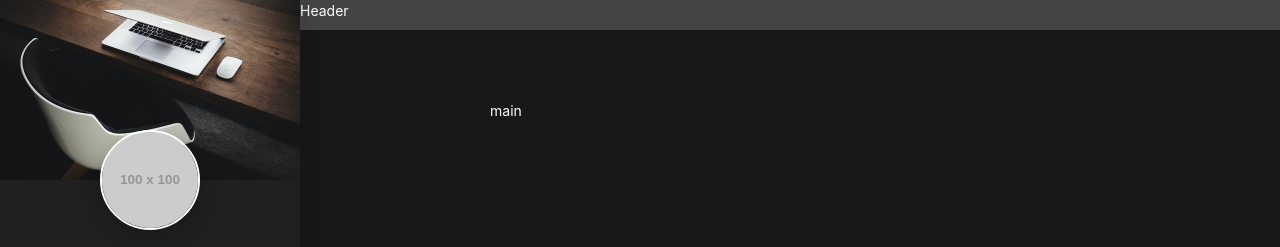
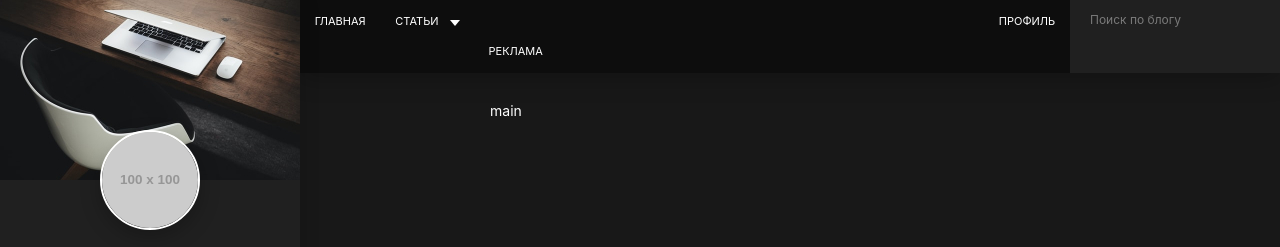
Before and after one commit to LeeGooL/personal-blog, a plain HTML site: page dist/index.html in a window 1280 px wide. Shown: the top 247 px of the page. Drawn offline with Linux system fonts and the light colour scheme; placeholder pictures from the web are drawn by us.

Commit message:
The site header is ready

```diff
--- a/dist/index.html
+++ b/dist/index.html
@@ -19,9 +19,56 @@
   <body>
     <div class="page">
       <!-- Header -->
-      <header class='header'>
-        Header
+      <header class="header">
+        <div class="header__left">
+          <nav class="nav">
+            <ul class="nav__list">
+              <li class='nav__item'>
+                <a class="nav__link" href="#!">Главная</a>
+              </li>
+              <li class='nav__item'>
+                <a class="nav__link has-subnav" href="#!">
+                  Статьи</a>
+
+                  <ul class='subnav'>
+                    <li class='nav__item'>
+                      <a class="subnav__link" href="#!">Создание сайтов</a>
+                    </li>
+
+                    <li class='nav__item'>
+                      <a class="subnav__link" href="#!">Интернет-маркетинг</a>
+                    </li>
+
+                    <li class='nav__item'>
+                      <a class="subnav__link" href="#!">Продвижение видео</a>
+                    </li>
+                  </ul>
+              </li>
+              <li class='nav__item'>
+                <a class="nav__link" href="#!>Обо мне</a>
+              </li>
+              <li>
+                <a class="nav__link" href="#!">Реклама</a>
+              </li>
+            </ul>
+          </nav>
+        </div><!-- /.header__left -->
+
+        <div class="header__right">
+          <nav class="nav">
+            <ul class="nav__list">
+              <li class='nav__item'>
+                <a class="nav__link" href="">Профиль</a>
+              </li>
+            </ul>
+          </nav>
+
+          <form class="search" action="/" methods="POST">
+            <input class='search__input' type="text" placeholder="Поиск по блогу" />
+          </form>
+        </div><!-- /.header__right -->
       </header>
+
       <!-- Sidebar -->
       <aside class="sidebar">
         <div class="sidebar__header">
--- a/src/assets/sass/_vars.scss
+++ b/src/assets/sass/_vars.scss
@@ -1,6 +1,7 @@
 $primary: #202020;
 $secondary: #121212;
 $white: #ffffff;
+$black: #000000;
 $red: #ed3024;
 $blue: #3137c9;
 
--- a/src/assets/sass/blocks/header.scss
+++ b/src/assets/sass/blocks/header.scss
@@ -4,8 +4,19 @@
   right: 0;
   z-index: $z-index-header;
 
+  display: flex;
   width: calc(100% - #{$sidebar-width});
-  height: 30px;
 
-  background-color: #444444;
+  background-color: #0d0d0d;
+  box-shadow: 0 5px 22px rgba($black, 0.25);
 }
+
+.header__left {
+  width: 60%;
+}
+
+.header__right {
+  display: flex;
+  justify-content: flex-end;
+  width: 40%;
+}
--- /dev/null
+++ b/src/assets/sass/blocks/nav.scss
@@ -0,0 +1,52 @@
+.nav__list {
+  display: flex;
+}
+
+.nav__item {
+  position: relative;
+
+  &:hover {
+    .nav__link {
+      background-color: $blue;
+    }
+
+    > .subnav {
+      display: block;
+    }
+  }
+}
+
+.nav__link {
+  display: block;
+  padding: 1.35em;
+
+  font-size: 1.1rem;
+  line-height: 1.2;
+  color: $white;
+  text-transform: uppercase;
+  text-decoration: none;
+
+  transition: background-color 0.2s linear;
+
+
+  &.has-subnav {
+    position: relative;
+
+    padding-right: 3.5rem;
+
+    &:after {
+      content: "";
+      position: absolute;
+      top: 50%;
+      right: 1.35rem;
+
+      display: block;
+      margin-top: 2px;
+
+      border-width: 6px 5px 0 5px;
+      border-style: solid;
+      border-color: $white transparent transparent transparent;
+      transform: translateY(-50%);
+    }
+  }
+}
--- a/src/assets/sass/blocks/profile.scss
+++ b/src/assets/sass/blocks/profile.scss
@@ -8,7 +8,7 @@
 
   border: 2px solid $white;
   border-radius: 50%;
-  box-shadow: 0 7px 20px rgba(0, 0, 0, 0.25);
+  box-shadow: 0 7px 20px rgba($black, 0.25);
 }
 
 .profile__name {
--- /dev/null
+++ b/src/assets/sass/blocks/search.scss
@@ -0,0 +1,23 @@
+.search {
+  width: 100%;
+  max-width: 21rem;
+
+  background-color: $primary;
+}
+
+.search__input {
+  display: block;
+  width: 100%;
+  padding: 12px 20px;
+
+  font-size: 1.2rem;
+  font-family: inherit;
+  color: $white;
+
+  background: transparent;
+  border: none;
+
+  &::placeholder {
+    color: rgba($white, 0.4);
+  }
+}
--- /dev/null
+++ b/src/assets/sass/blocks/subnav.scss
@@ -0,0 +1,28 @@
+.subnav {
+  position: absolute;
+  top: 100%;
+  left: 0;
+
+  display: none;
+  width: 165px;
+  padding: 0.5rem 0;
+
+  background-color: $blue;
+  border-radius: 0 0 5px 5px;
+  box-shadow: 0 6px 8px rgba($black, 0.2);
+}
+
+.subnav__link {
+  display: block;
+  padding: 0.45rem 1.2rem;
+
+  font-size: 1.2rem;
+  color: $white;
+  text-decoration: none;
+
+  transition: background-color 0.3s linear;
+
+  &:hover {
+    background-color: darken($blue, 5%);
+  }
+}
--- a/src/assets/sass/style.scss
+++ b/src/assets/sass/style.scss
@@ -51,9 +51,12 @@ body {
 /* Blocks */
 @import "blocks/page";
 @import "blocks/header";
+@import "blocks/nav";
+@import "blocks/subnav";
 @import "blocks/sidebar";
 @import "blocks/main";
 @import "blocks/container";
 @import "blocks/profile";
 @import "blocks/social";
 @import "blocks/btn";
+@import "blocks/search";
```
Also changed, not shown: src/tpl/partials/header.html (+48 -2 lines), dist/assets/css/style.css, dist/assets/css/style.min.css.
